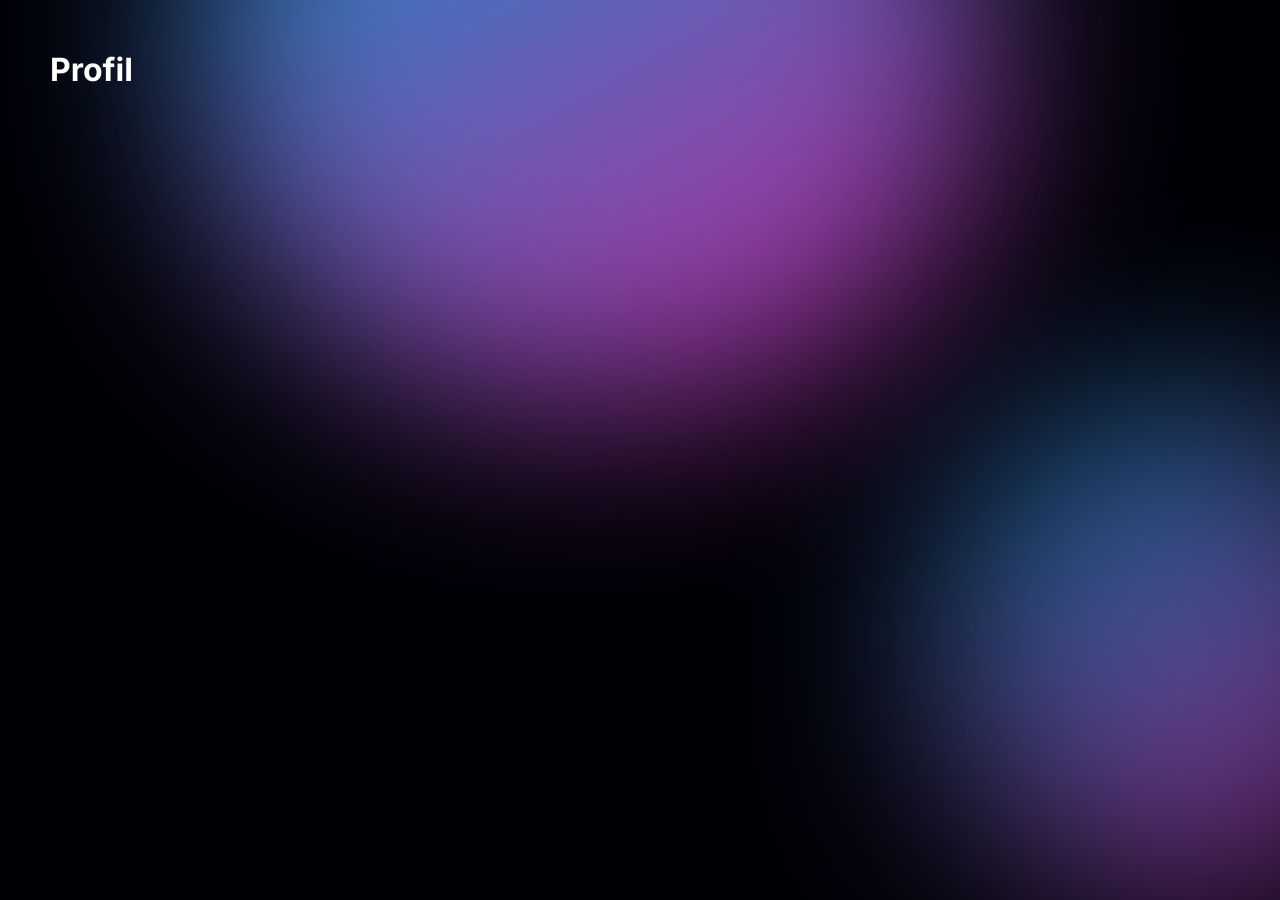
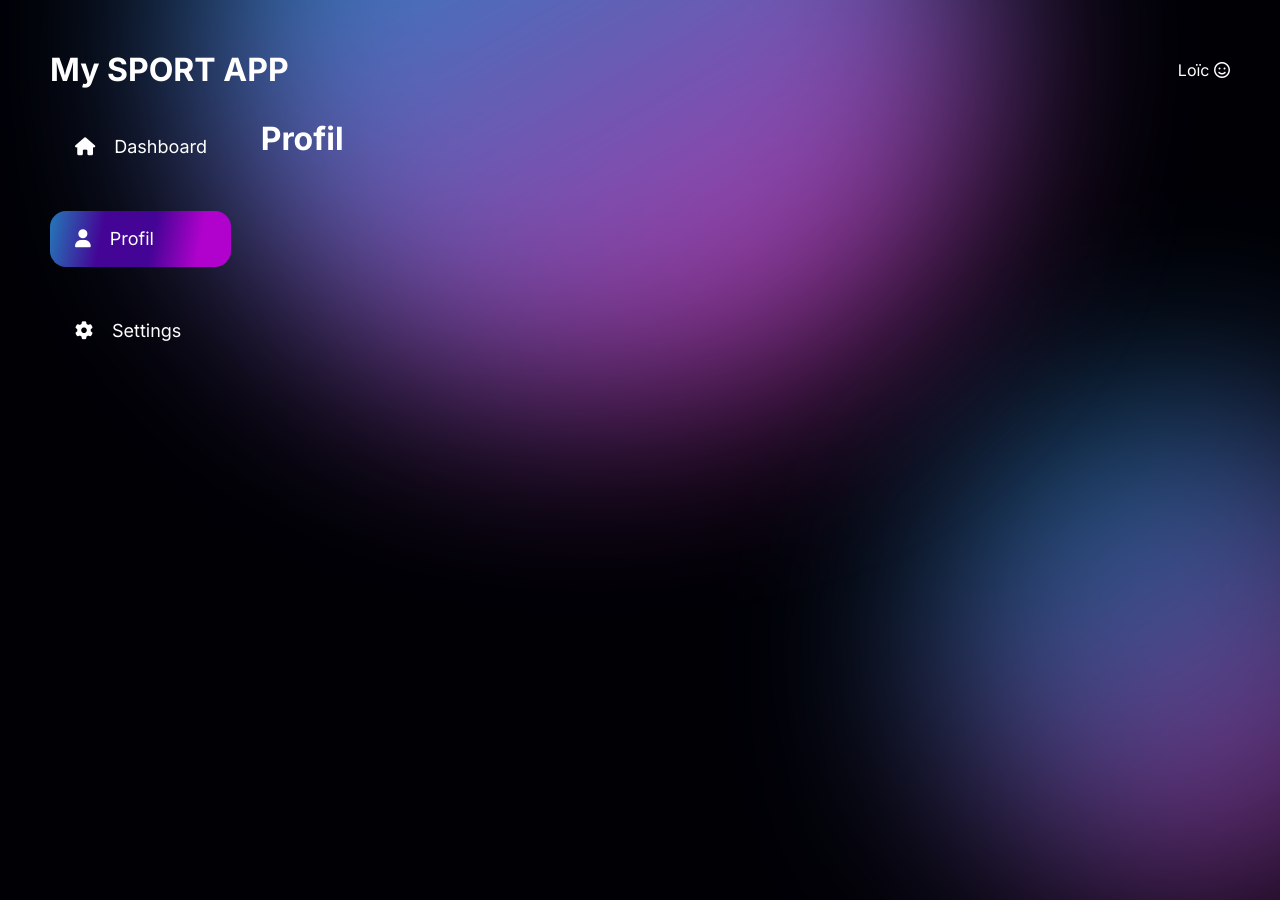
Before and after one commit to BetaPeche/sport-app, a React (Vite) app in the folder frontend/: page /profil in a window 1280 px wide. Shown: the top 900 px of the page. Built offline with nearby package versions, Linux system fonts and the light colour scheme.

Commit message:
Import Header and Navigation components

```diff
--- a/frontend/src/pages/Profil.tsx
+++ b/frontend/src/pages/Profil.tsx
@@ -1,5 +1,14 @@
+import Header from '../components/Header'
+import Navigation from '../components/Navigation'
+
 const Profil = () => {
-    return <h1>Profil</h1>
+    return (
+        <>
+            <Header />
+            <Navigation />
+            <h1>Profil</h1>
+        </>
+    )
 }
 
 export default Profil
```
